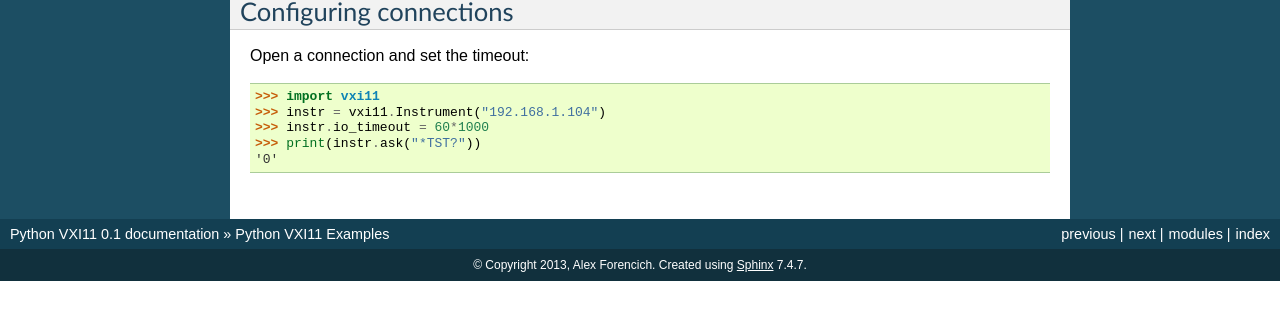
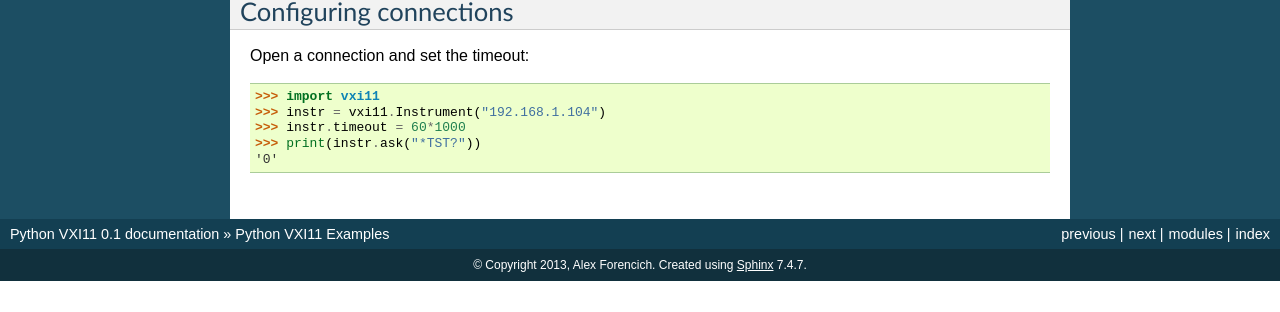
Before and after one commit to python-ivi/python-vxi11, a Sphinx documentation site: the page built from doc/examples.rst, in a window 1280 px wide. Shown: the part 414-726 px from the top of the page. Built offline with Sphinx 7.4.7, drawn with Linux system fonts in a browser that asks for light colours.

```diff
--- a/doc/examples.rst
+++ b/doc/examples.rst
@@ -26,6 +26,6 @@ Open a connection and set the timeout::
 
     >>> import vxi11
     >>> instr = vxi11.Instrument("192.168.1.104")
-    >>> instr.io_timeout = 60*1000
+    >>> instr.timeout = 60*1000
     >>> print(instr.ask("*TST?"))
     '0'
```
